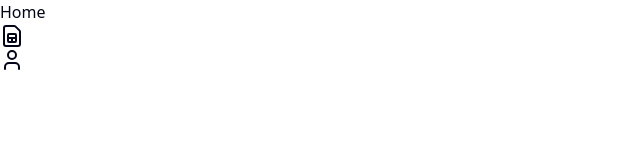
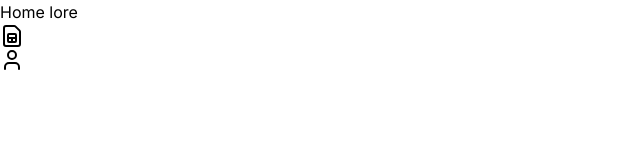
Before and after one commit to maxmalato/dev-tools, a React (Vite) app: page / in a window 1280 px wide. Shown: the top 160 px of the page, without its empty margins (0-640 px from the left). Built offline with nearby package versions, Linux system fonts and the light colour scheme.

Commit message:
Atualizar package-lock.json

```diff
--- a/index.html
+++ b/index.html
@@ -1,9 +1,16 @@
-<!doctype html>
+<!DOCTYPE html>
 <html lang="pt-br">
   <head>
     <meta charset="UTF-8" />
     <link rel="icon" type="image/svg+xml" href="/vite.svg" />
     <meta name="viewport" content="width=device-width, initial-scale=1.0" />
+    <link rel="preconnect" href="https://fonts.googleapis.com" />
+    <link rel="preconnect" href="https://fonts.gstatic.com" crossorigin />
+    <link
+      href="https://fonts.googleapis.com/css2?family=Inter:ital,opsz,wght@0,14..32,100..900;1,14..32,100..900&display=swap"
+      rel="stylesheet"
+    />
+
     <title>Dev Tools</title>
   </head>
   <body>
--- a/src/index.css
+++ b/src/index.css
@@ -1,186 +1,11 @@
 @import "tailwindcss";
 @import "tw-animate-css";
 
-@custom-variant dark (&:is(.dark *));
-
-:root {
-  font-family: system-ui, Avenir, Helvetica, Arial, sans-serif;
-  line-height: 1.5;
-  font-weight: 400;
-
-  color-scheme: light dark;
-  color: rgba(255, 255, 255, 0.87);
-  background-color: #242424;
-
-  font-synthesis: none;
-  text-rendering: optimizeLegibility;
-  -webkit-font-smoothing: antialiased;
-  -moz-osx-font-smoothing: grayscale;
-  --radius: 0.625rem;
-  --background: oklch(1 0 0);
-  --foreground: oklch(0.129 0.042 264.695);
-  --card: oklch(1 0 0);
-  --card-foreground: oklch(0.129 0.042 264.695);
-  --popover: oklch(1 0 0);
-  --popover-foreground: oklch(0.129 0.042 264.695);
-  --primary: oklch(0.208 0.042 265.755);
-  --primary-foreground: oklch(0.984 0.003 247.858);
-  --secondary: oklch(0.968 0.007 247.896);
-  --secondary-foreground: oklch(0.208 0.042 265.755);
-  --muted: oklch(0.968 0.007 247.896);
-  --muted-foreground: oklch(0.554 0.046 257.417);
-  --accent: oklch(0.968 0.007 247.896);
-  --accent-foreground: oklch(0.208 0.042 265.755);
-  --destructive: oklch(0.577 0.245 27.325);
-  --border: oklch(0.929 0.013 255.508);
-  --input: oklch(0.929 0.013 255.508);
-  --ring: oklch(0.704 0.04 256.788);
-  --chart-1: oklch(0.646 0.222 41.116);
-  --chart-2: oklch(0.6 0.118 184.704);
-  --chart-3: oklch(0.398 0.07 227.392);
-  --chart-4: oklch(0.828 0.189 84.429);
-  --chart-5: oklch(0.769 0.188 70.08);
-  --sidebar: oklch(0.984 0.003 247.858);
-  --sidebar-foreground: oklch(0.129 0.042 264.695);
-  --sidebar-primary: oklch(0.208 0.042 265.755);
-  --sidebar-primary-foreground: oklch(0.984 0.003 247.858);
-  --sidebar-accent: oklch(0.968 0.007 247.896);
-  --sidebar-accent-foreground: oklch(0.208 0.042 265.755);
-  --sidebar-border: oklch(0.929 0.013 255.508);
-  --sidebar-ring: oklch(0.704 0.04 256.788);
-}
-
-a {
-  font-weight: 500;
-  color: #646cff;
-  text-decoration: inherit;
-}
-a:hover {
-  color: #535bf2;
-}
-
 body {
+  font-family: "Inter", sans-serif;
   margin: 0;
   display: flex;
   place-items: center;
   min-width: 320px;
   min-height: 100vh;
 }
-
-h1 {
-  font-size: 3.2em;
-  line-height: 1.1;
-}
-
-button {
-  border-radius: 8px;
-  border: 1px solid transparent;
-  padding: 0.6em 1.2em;
-  font-size: 1em;
-  font-weight: 500;
-  font-family: inherit;
-  background-color: #1a1a1a;
-  cursor: pointer;
-  transition: border-color 0.25s;
-}
-button:hover {
-  border-color: #646cff;
-}
-button:focus,
-button:focus-visible {
-  outline: 4px auto -webkit-focus-ring-color;
-}
-
-@media (prefers-color-scheme: light) {
-  :root {
-    color: #213547;
-    background-color: #ffffff;
-  }
-  a:hover {
-    color: #747bff;
-  }
-  button {
-    background-color: #f9f9f9;
-  }
-}
-
-@theme inline {
-  --radius-sm: calc(var(--radius) - 4px);
-  --radius-md: calc(var(--radius) - 2px);
-  --radius-lg: var(--radius);
-  --radius-xl: calc(var(--radius) + 4px);
-  --color-background: var(--background);
-  --color-foreground: var(--foreground);
-  --color-card: var(--card);
-  --color-card-foreground: var(--card-foreground);
-  --color-popover: var(--popover);
-  --color-popover-foreground: var(--popover-foreground);
-  --color-primary: var(--primary);
-  --color-primary-foreground: var(--primary-foreground);
-  --color-secondary: var(--secondary);
-  --color-secondary-foreground: var(--secondary-foreground);
-  --color-muted: var(--muted);
-  --color-muted-foreground: var(--muted-foreground);
-  --color-accent: var(--accent);
-  --color-accent-foreground: var(--accent-foreground);
-  --color-destructive: var(--destructive);
-  --color-border: var(--border);
-  --color-input: var(--input);
-  --color-ring: var(--ring);
-  --color-chart-1: var(--chart-1);
-  --color-chart-2: var(--chart-2);
-  --color-chart-3: var(--chart-3);
-  --color-chart-4: var(--chart-4);
-  --color-chart-5: var(--chart-5);
-  --color-sidebar: var(--sidebar);
-  --color-sidebar-foreground: var(--sidebar-foreground);
-  --color-sidebar-primary: var(--sidebar-primary);
-  --color-sidebar-primary-foreground: var(--sidebar-primary-foreground);
-  --color-sidebar-accent: var(--sidebar-accent);
-  --color-sidebar-accent-foreground: var(--sidebar-accent-foreground);
-  --color-sidebar-border: var(--sidebar-border);
-  --color-sidebar-ring: var(--sidebar-ring);
-}
-
-.dark {
-  --background: oklch(0.129 0.042 264.695);
-  --foreground: oklch(0.984 0.003 247.858);
-  --card: oklch(0.208 0.042 265.755);
-  --card-foreground: oklch(0.984 0.003 247.858);
-  --popover: oklch(0.208 0.042 265.755);
-  --popover-foreground: oklch(0.984 0.003 247.858);
-  --primary: oklch(0.929 0.013 255.508);
-  --primary-foreground: oklch(0.208 0.042 265.755);
-  --secondary: oklch(0.279 0.041 260.031);
-  --secondary-foreground: oklch(0.984 0.003 247.858);
-  --muted: oklch(0.279 0.041 260.031);
-  --muted-foreground: oklch(0.704 0.04 256.788);
-  --accent: oklch(0.279 0.041 260.031);
-  --accent-foreground: oklch(0.984 0.003 247.858);
-  --destructive: oklch(0.704 0.191 22.216);
-  --border: oklch(1 0 0 / 10%);
-  --input: oklch(1 0 0 / 15%);
-  --ring: oklch(0.551 0.027 264.364);
-  --chart-1: oklch(0.488 0.243 264.376);
-  --chart-2: oklch(0.696 0.17 162.48);
-  --chart-3: oklch(0.769 0.188 70.08);
-  --chart-4: oklch(0.627 0.265 303.9);
-  --chart-5: oklch(0.645 0.246 16.439);
-  --sidebar: oklch(0.208 0.042 265.755);
-  --sidebar-foreground: oklch(0.984 0.003 247.858);
-  --sidebar-primary: oklch(0.488 0.243 264.376);
-  --sidebar-primary-foreground: oklch(0.984 0.003 247.858);
-  --sidebar-accent: oklch(0.279 0.041 260.031);
-  --sidebar-accent-foreground: oklch(0.984 0.003 247.858);
-  --sidebar-border: oklch(1 0 0 / 10%);
-  --sidebar-ring: oklch(0.551 0.027 264.364);
-}
-
-@layer base {
-  * {
-    @apply border-border outline-ring/50;
-  }
-  body {
-    @apply bg-background text-foreground;
-  }
-}
--- a/src/pages/Home.tsx
+++ b/src/pages/Home.tsx
@@ -4,6 +4,8 @@
     return (
         <>
             Home
+
+            lore
             <CardSim />
             <User/>
         </>
```
Also changed, not shown: 1 other file (tests, documents, lock files or other folders).
